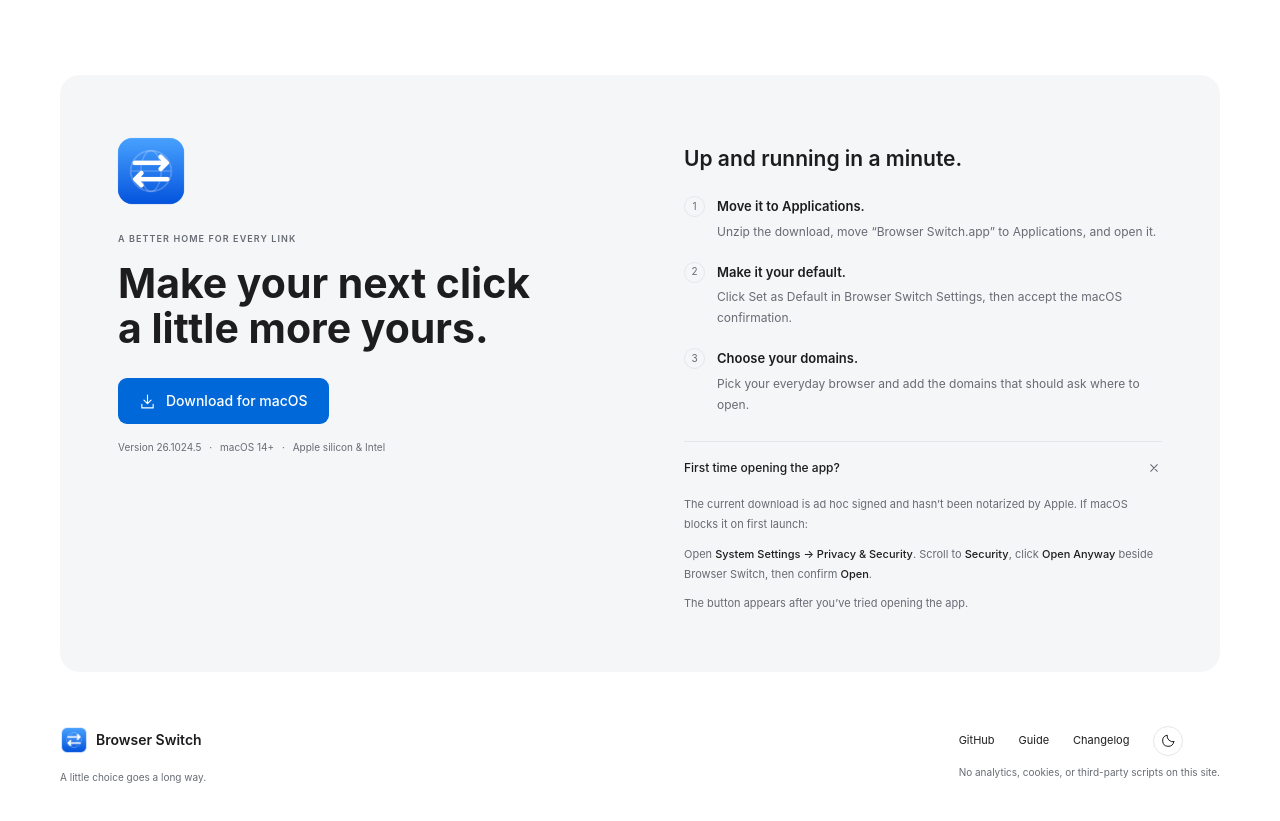
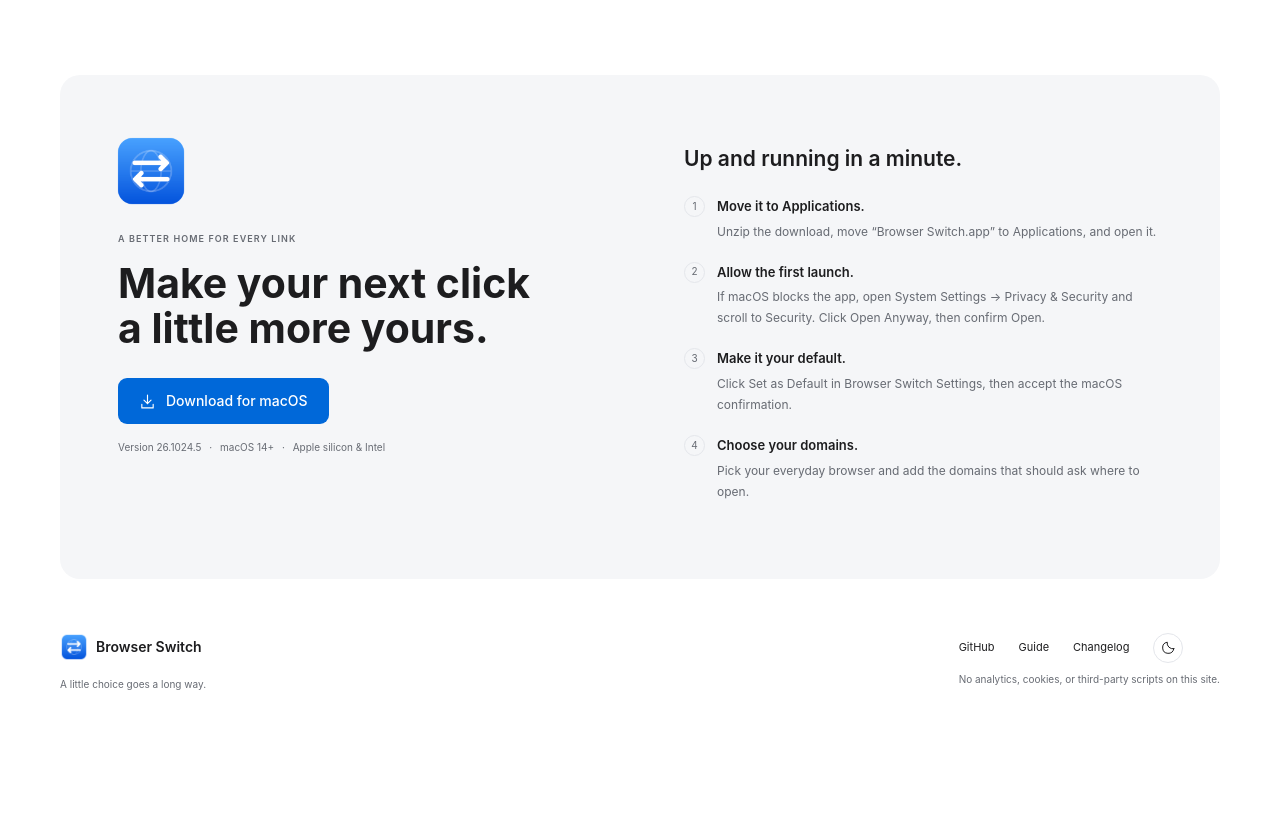
Before and after one commit to sd800/browser-switch, a plain HTML site: page web/index.html in a window 1280 px wide. Shown: the part 3120-3941 px from the top of the page. After the commit the page ends 3852 px from the top, so only its background shows below. Drawn offline with Linux system fonts and the light colour scheme.

Commit message:
Release 26.1024.5

```diff
--- a/web/index.html
+++ b/web/index.html
@@ -136,7 +136,15 @@
 
     <section class="get-started wrap" id="get-started" aria-labelledby="get-started-title">
       <div class="download-heading"><img src="./assets/browser-switch.png" width="76" height="76" alt="" loading="lazy"><p class="eyebrow">A BETTER HOME FOR EVERY LINK</p><h2 id="get-started-title">Make your next click<br>a little more yours.</h2><a class="button button-primary" href="https://github.com/sd800/browser-switch/releases/download/26.1024.5/Browser-Switch-26.1024.5.zip"><svg class="icon"><use href="#download"/></svg> Download for macOS</a><p class="download-meta">Version 26.1024.5 <span>·</span> macOS 14+ <span>·</span> Apple silicon &amp; Intel</p></div>
-      <div class="installation" id="installation"><h3>Up and running in a minute.</h3><ol><li><strong>Move it to Applications.</strong><span>Unzip the download, move “Browser Switch.app” to Applications, and open it.</span></li><li><strong>Make it your default.</strong><span>Click Set as Default in Browser Switch Settings, then accept the macOS confirmation.</span></li><li><strong>Choose your domains.</strong><span>Pick your everyday browser and add the domains that should ask where to open.</span></li></ol><details class="first-launch" open><summary>First time opening the app?<svg class="icon"><use href="#plus"/></svg></summary><div><p>The current download is ad hoc signed and hasn’t been notarized by Apple. If macOS blocks it on first launch:</p><p>Open <strong>System Settings → Privacy &amp; Security</strong>. Scroll to <strong>Security</strong>, click <strong>Open Anyway</strong> beside Browser Switch, then confirm <strong>Open</strong>.</p><p>The button appears after you’ve tried opening the app.</p></div></details></div>
+      <div class="installation" id="installation">
+        <h3>Up and running in a minute.</h3>
+        <ol>
+          <li><strong>Move it to Applications.</strong><span>Unzip the download, move “Browser Switch.app” to Applications, and open it.</span></li>
+          <li><strong>Allow the first launch.</strong><span>If macOS blocks the app, open System Settings → Privacy &amp; Security and scroll to Security. Click Open Anyway, then confirm Open.</span></li>
+          <li><strong>Make it your default.</strong><span>Click Set as Default in Browser Switch Settings, then accept the macOS confirmation.</span></li>
+          <li><strong>Choose your domains.</strong><span>Pick your everyday browser and add the domains that should ask where to open.</span></li>
+        </ol>
+      </div>
     </section>
   </main>
 
--- a/web/style.css
+++ b/web/style.css
@@ -185,11 +185,6 @@
 .installation li::before { content: counter(installation); position: absolute; left: 0; top: 1px; display: grid; place-items: center; width: 21px; height: 21px; border: 1px solid var(--line); border-radius: 50%; font-size: 10px; color: var(--muted); }
 .installation li strong { display: block; font-size: 13px; font-weight: 600; margin-bottom: 3px; }
 .installation li > span { color: var(--muted); }
-.first-launch { border-top: 1px solid var(--line); margin-top: 26px; }
-.first-launch summary { font-size: 12px; padding-block: 17px; }
-.first-launch div { color: var(--muted); font-size: 11px; line-height: 1.85; }
-.first-launch p + p { margin-top: 9px; }
-.first-launch strong { color: var(--text); font-weight: 550; }
 .site-footer { display: flex; justify-content: space-between; gap: 28px; align-items: start; padding-block: 54px 40px; }
 .site-footer .wordmark { font-size: 14px; }
 .site-footer p { color: var(--muted); font-size: 10px; margin-top: 8px; }
```
Also changed, not shown: 1 other file.
